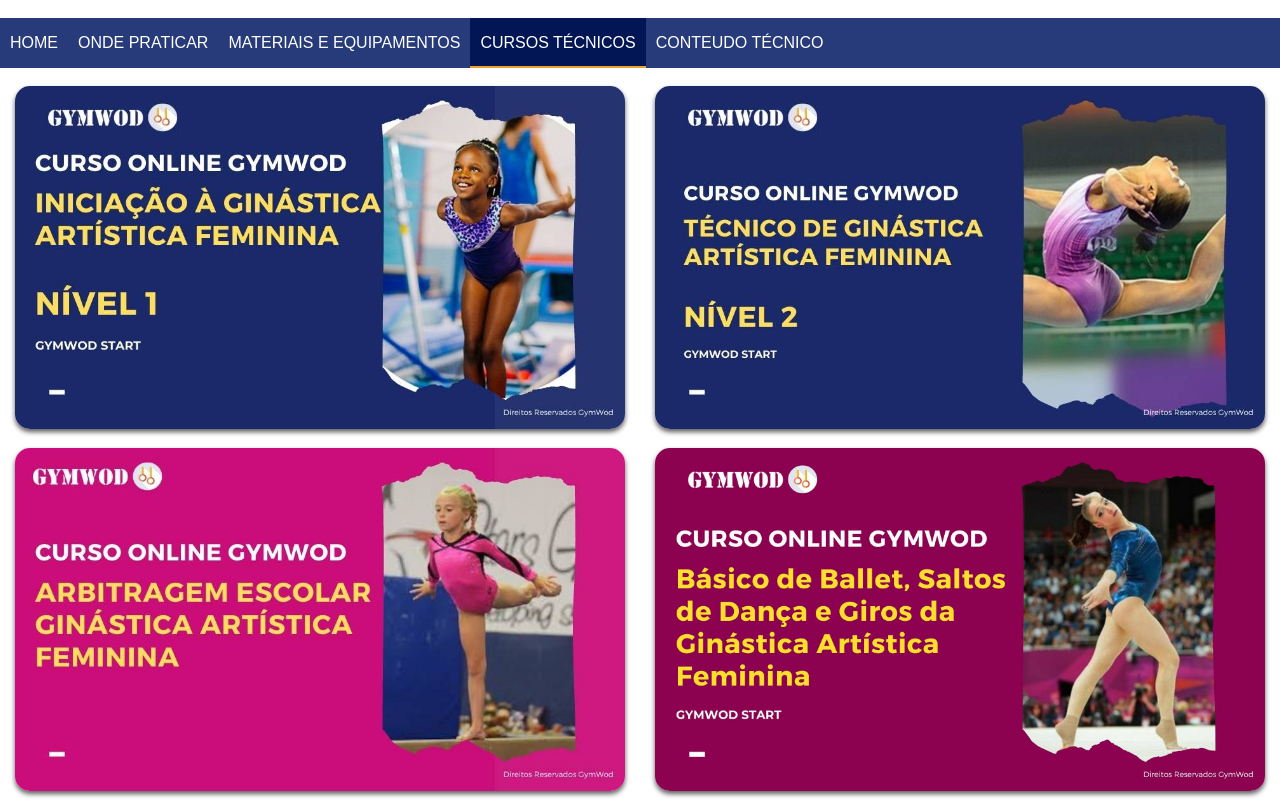
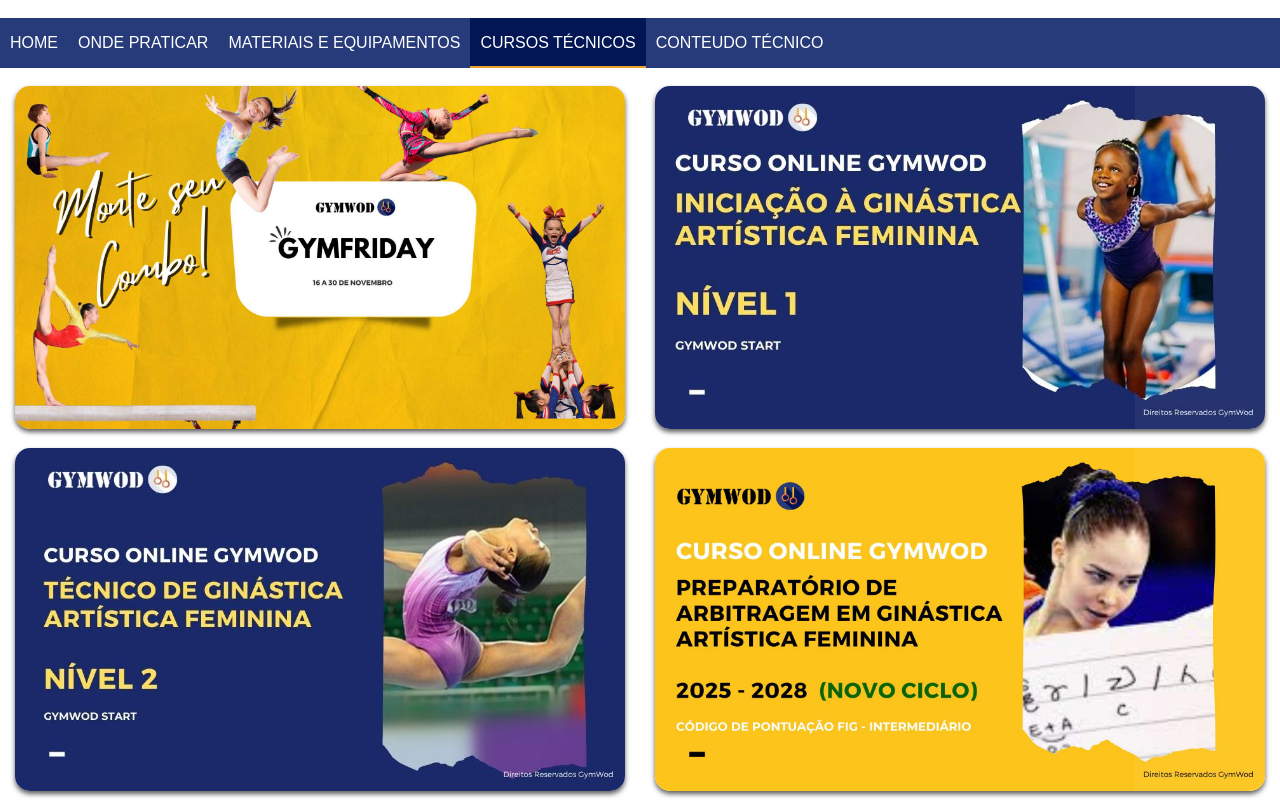
Before and after one commit to DamataDeveloper/gymwod, a plain HTML site: page cursosTecnicos.html in a window 1280 px wide. Shown: the part 82-889 px from the top of the page. Drawn offline with Linux system fonts and the light colour scheme.

Commit message:
atualizacao dos cursos

```diff
--- a/assets/scripts/cursosTecnicos.js
+++ b/assets/scripts/cursosTecnicos.js
@@ -1,10 +1,10 @@
 let cursosTecnicos = [
 
-    // {id:1,enderecoHREF:'https://forms.gle/6C8HpYTSZDh4Vtw97',imgSRC:'./assets/img-outside/combo.jpg',alt:"Escolha seus cursos e monte seu combo" },
+    {id:1,enderecoHREF:'https://forms.gle/m8CLondZPLjadZtC7',imgSRC:'./assets/img-outside/cursosTecnicos/gymfriday.jpg',alt:"Escolha seus cursos e monte seu combo" },
     //{id:2,enderecoHREF:'https://go.hotmart.com/J80168536U',imgSRC:'./assets/img-outside/cursosTecnicos/FormacaoFinal.jpg',alt:"Curso Tecnico de Formação de Professores GAF"},
     {id:3,enderecoHREF:'https://hotmart.com/pt-br/marketplace/produtos/iniciacao-a-ginastica-artistica-feminina-aplicada-a-professores-como-comecar-curso-consultoria/L60248985M',imgSRC:'./assets/img-outside/cursosTecnicos/2.jpg', alt:"Iniciação à Ginástica Artística Feminina - Aplicada a professores - como começar? (Curso + Consultoria)"},
     {id:4,enderecoHREF:'https://go.hotmart.com/G71392175V',imgSRC:'./assets/img-outside/cursosTecnicos/nivel2.jpg',alt:"curso tecnico de ginastica artistica nivel 2"},
-    {id:5,enderecoHREF:'https://go.hotmart.com/W74473283S',imgSRC:'./assets/img-outside/cursosTecnicos/5.jpg',alt:"arbitragem escolar gaf"},
+    {id:5,enderecoHREF:'https://go.hotmart.com/V96616072W',imgSRC:'./assets/img-outside/cursosTecnicos/ARBITRAGEM.jpg',alt:"cuso prearatorio de arbitragem gaf"},
     //{id:6,enderecoHREF:'https://hotmart.com/pt-br/marketplace/produtos/curso-preparatorio-de-arbitragem-ginastica-artistica-feminina-2022-2024/S60332014R',imgSRC:'./assets/img-outside/cursosTecnicos/3.jpg',alt:"Curso Preparatório de Arbitragem - Ginástica Artística Feminina 2022-2024"},
     {id:7,enderecoHREF:'https://go.hotmart.com/A77459330J',imgSRC:'./assets/img-outside/cursosTecnicos/ballet.jpg',alt:"Curso Online Básico de Ballet, Saltos de Dança e Giros - Ginástica Artística Feminina"},
     {id:8,enderecoHREF:'https://go.hotmart.com/L71346871M',imgSRC:'./assets/img-outside/cursosTecnicos/gr.jpg',alt:"curso iniciacao a GR"},
@@ -15,7 +15,7 @@ let cursosTecnicos = [
     {id:13,enderecoHREF:'https://go.hotmart.com/K79354458G',imgSRC:'./assets/img-outside/cursosTecnicos/BABIES.jpg',alt:"Oficina Ginástica na Prática - Ginástica para Babies 2 a 5 anos"},
     {id:14,enderecoHREF:'https://go.hotmart.com/O81911788F',imgSRC:'./assets/img-outside/cursosTecnicos/ESCOLA.jpg',alt:"Oficina Ginástica na Prática - Ginástica na Escola"},
     {id:15,enderecoHREF:'https://go.hotmart.com/O80874178W',imgSRC:'./assets/img-outside/cursosTecnicos/che.jpg',alt:"Oficina Cheerleading na Prática"},
-    //{id:16,enderecoHREF:'https://go.hotmart.com/J88588924J',imgSRC:'./assets/img-outside/cursosTecnicos/gg.jpg',alt:"Oficina Ginástica na Prática Prevenção de Lesões através do Treinamento de Força GA"},
+    {id:16,enderecoHREF:'https://go.hotmart.com/N96620809C',imgSRC:'./assets/img-outside/cursosTecnicos/paralelas.jpg',alt:"Oficina Ginástica na Prática paralelas assimetricas"},
 
 
 ]
```
Also changed, not shown: index.html (+1 -1 lines), assets/img-outside/cursosTecnicos/7.jpg (deleted), assets/img-outside/cursosTecnicos/ARBITRAGEM.jpg (added), assets/img-outside/cursosTecnicos/gymfriday.jpg (added), assets/img-outside/cursosTecnicos/paralelas.jpg (added).
